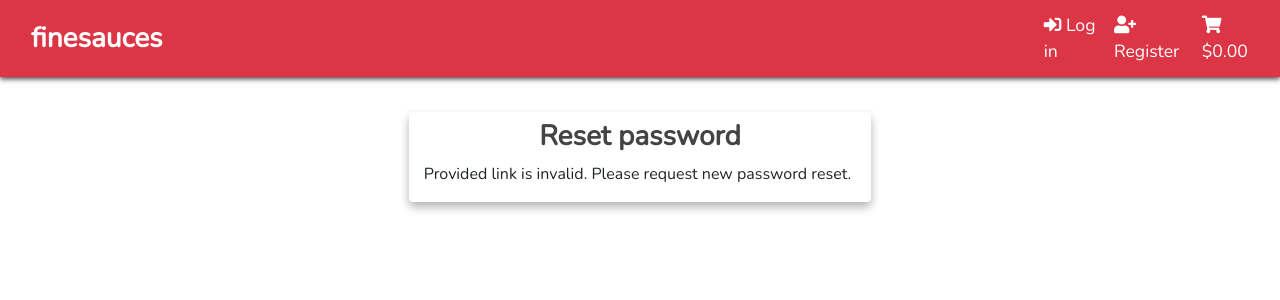
After one commit to castobary/finesauces, a Django app: page /accounts/password_reset/1/1/ in a window 1280 px wide. The commit adds this page. Shown: the top 300 px of the page. Run offline with Django 5.2, Linux system fonts and the light colour scheme; parts of the project's set-up code (start-up, migrations or seed data) failed here and were passed over; some libraries are stand-ins or nearby versions.

Commit message:
password reset works

```diff
--- a/accounts/urls.py
+++ b/accounts/urls.py
@@ -11,6 +11,11 @@ urlpatterns = [
      path('login/', views.user_login, name='login'),
      path('register/', views.register, name='register'),
      path('logout/', views.UserLogoutView.as_view(), name='logout'),
-     path('password_change/', auth_views.PasswordChangeView.as_view( success_url=reverse_lazy('accounts:password_change_done')),name='password_change'),
+     path('password_change/', auth_views.PasswordChangeView.as_view(success_url=reverse_lazy('accounts:password_change_done')),name='password_change'),
      path('password_change/done/', auth_views.PasswordChangeDoneView.as_view(), name='password_change_done'),
+     path('password_reset/', auth_views.PasswordResetView.as_view(success_url=reverse_lazy('accounts:password_reset_done')),name='password_reset'),
+     path('password_reset/done/', auth_views.PasswordResetDoneView.as_view(),name='password_reset_done'),
+     path('password_reset/<uidb64>/<token>/',auth_views.PasswordResetConfirmView.as_view(success_url=reverse_lazy('accounts:password_reset_complete')),name='password_reset_confirm'),
+     path('password_reset/complete/',auth_views.PasswordResetCompleteView.as_view(), name='password_reset_complete'),
+
 ]
--- /dev/null
+++ b/templates/registration/password_reset_confirm.html
@@ -0,0 +1,46 @@
+{% extends 'master/master.html' %}
+
+{% block title %}Reset password{% endblock %}
+
+{% block content %}
+{% if form.errors %}
+  <div class="shadow-custom messages alert alert-danger
+    col-lg-5 mx-auto text-center">
+    Could not update password.
+    Make sure provided passwords match and try again.
+  </div>
+{% endif %}
+
+<div class="card shadow-custom border-0 col-lg-5 mx-auto mb-3">
+  <h3 class="py-2 font-weight-bold text-grey text-center">
+    Reset password
+  </h3>
+  {% if validlink %}
+    <p class="text-center">Fill in new password</p>
+    <form method="post">
+      {% csrf_token %}
+      <div class="input-field">
+        <label for="id_new_password1">New password</label>
+        <input class="form-control" type="password" name="new_password1"
+        required="" id="id_new_password1">
+      </div>
+
+   <div class="input-field">
+        <label for="id_new_password2">
+           Confirm new password
+        </label>
+        <input class="form-control" type="password" name="new_password2"
+        required="" id="id_new_password2">
+      </div>
+      <button class="btn btn-block btn-warning mb-3" type="submit">
+        Confirm password
+      </button>
+    </form>
+  {% else %}
+    <p>
+      Provided link is invalid.
+      Please request new password reset.
+    </p>
+  {% endif %}
+</div>
+{% endblock %}
--- /dev/null
+++ b/templates/registration/password_reset_email.html
@@ -0,0 +1,3 @@
+You have requested password reset for email {{ email }}.
+Follow this link to reset your password:
+<a href="{{ protocol }}://{{ domain }}{% url 'accounts:password_reset_confirm' uidb64=uid token=token %}">Reset Password</a>
```
Also changed, not shown: templates/accounts/login.html (+7 -0 lines), templates/registration/password_reset_complete.html (added, +20 -0 lines), templates/registration/password_reset_done.html (added, +17 -0 lines), templates/registration/password_reset_form.html (added, +25 -0 lines).
